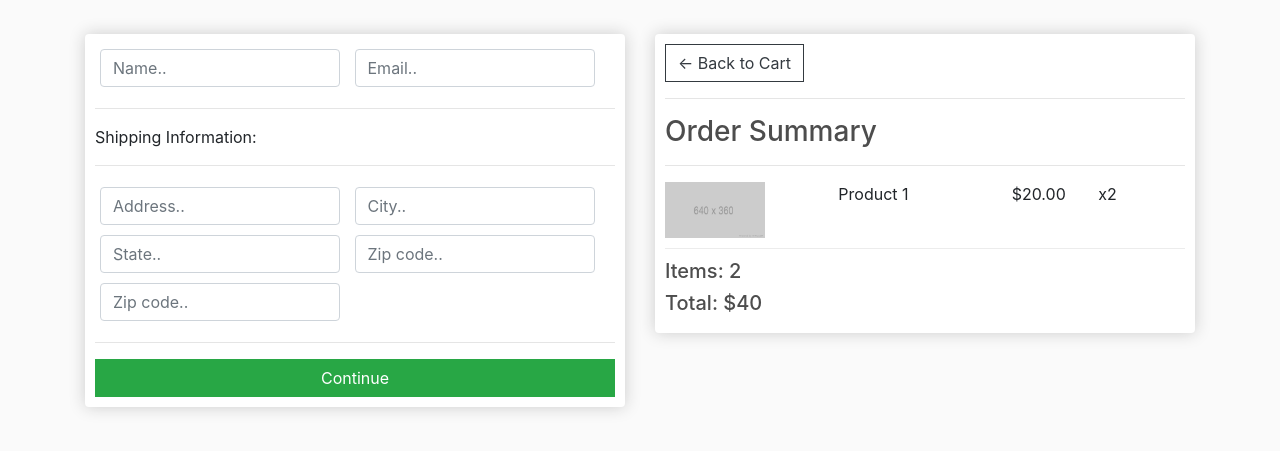
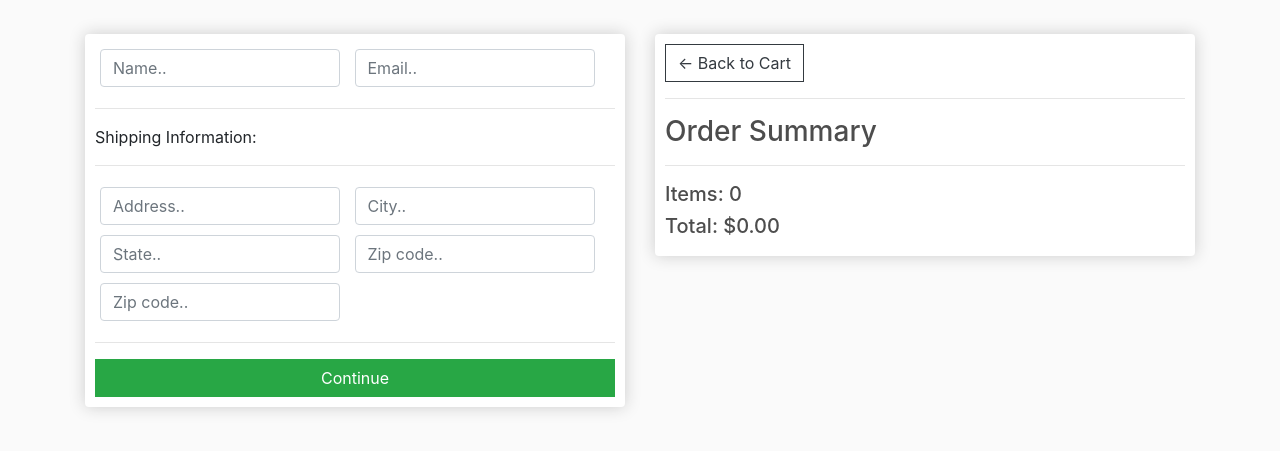
Before and after one commit to aboronilov/django-ecommerce, a Django app: page /checkout/ in a window 1280 px wide. Shown: the part 57-508 px from the top of the page. Run offline with Django 4.2, Linux system fonts and the light colour scheme; some libraries are stand-ins or nearby versions.

Commit message:
checkout rendered - OK

```diff
--- a/store/templates/store/checkout.html
+++ b/store/templates/store/checkout.html
@@ -51,15 +51,17 @@
             <h3>Order Summary</h3>
             <hr>
 
+            {% for item in items %}
             <div class="cart-row">
-                <div style="flex:2"><img class="row-image" src="{% static 'images/placeholder.png' %}"></div>
-                <div style="flex:2"><p>Product 1</p></div>
-                <div style="flex:1"><p>$20.00</p></div>
-                <div style="flex:1"><p>x2</p></div>
+                <div style="flex:2"><img class="row-image" src="{{item.product.imageURL}}"></div>
+                <div style="flex:2"><p>{{item.product.name}}</p></div>
+                <div style="flex:1"><p>${{item.product.price|floatformat:2}}</p></div>
+                <div style="flex:1"><p>x{{item.quantity}}</p></div>
             </div>
+            {% endfor %}
 
-            <h5>Items: 2</h5>
-            <h5>Total: $40</h5>
+            <h5>Items: {{order.get_cart_items}}</h5>
+            <h5>Total: ${{order.get_cart_total|floatformat:2}}</h5>
 
         </div>
     </div>
--- a/store/views.py
+++ b/store/views.py
@@ -24,7 +24,15 @@ def cart(request):
 
 
 def checkout(request):
+    if request.user.is_authenticated:
+        customer = request.user.customer
+        order, created = Order.objects.get_or_create(customer=customer, complete=False)
+        items = order.orderitem_set.all()
+    else:
+        items = []
+        order = {'get_cart_total': 0, 'get_cart_items': 0}
     context = {
-
+        'items': items,
+        'order': order,
     }
     return render(request, 'store/checkout.html', context=context)
```
